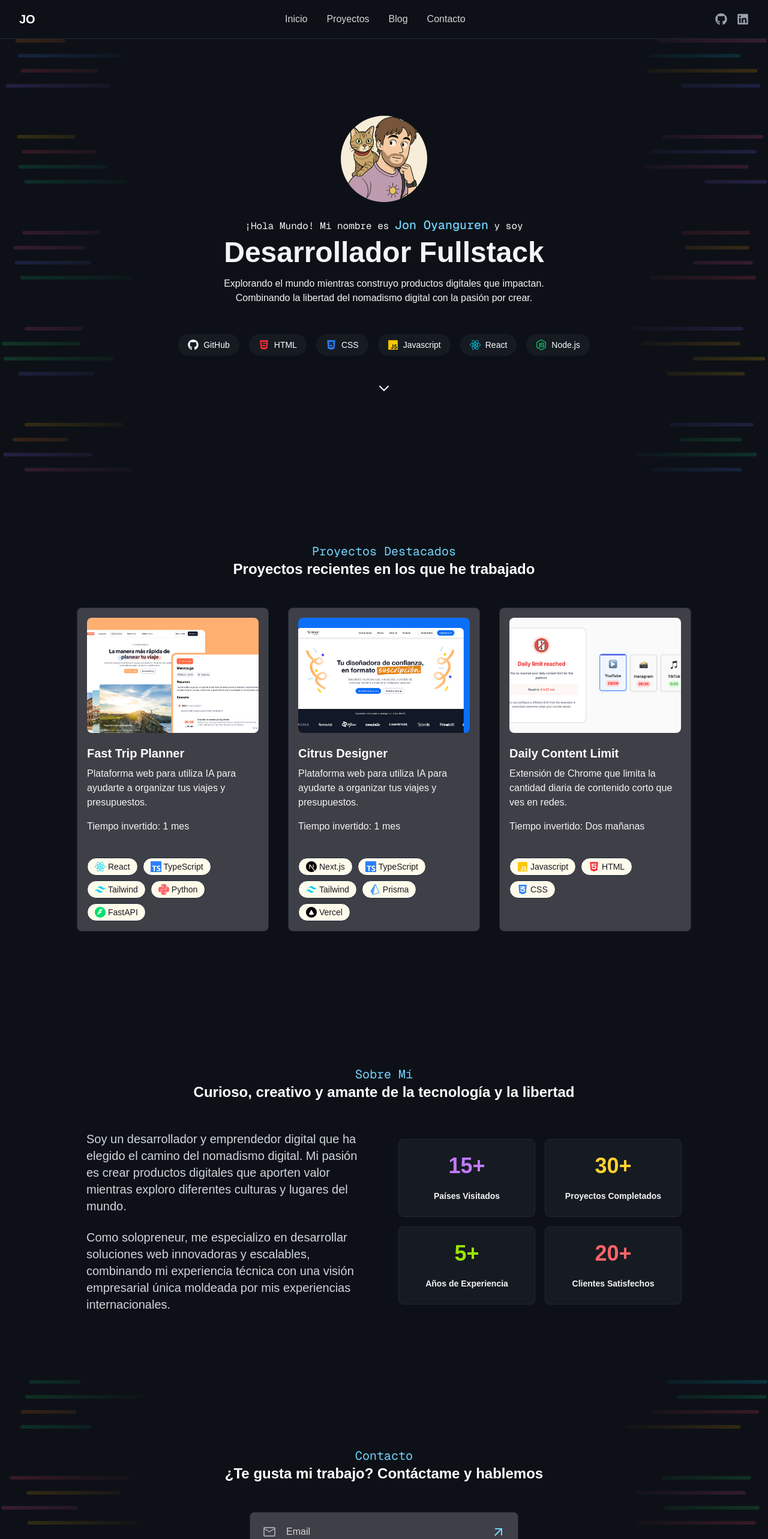
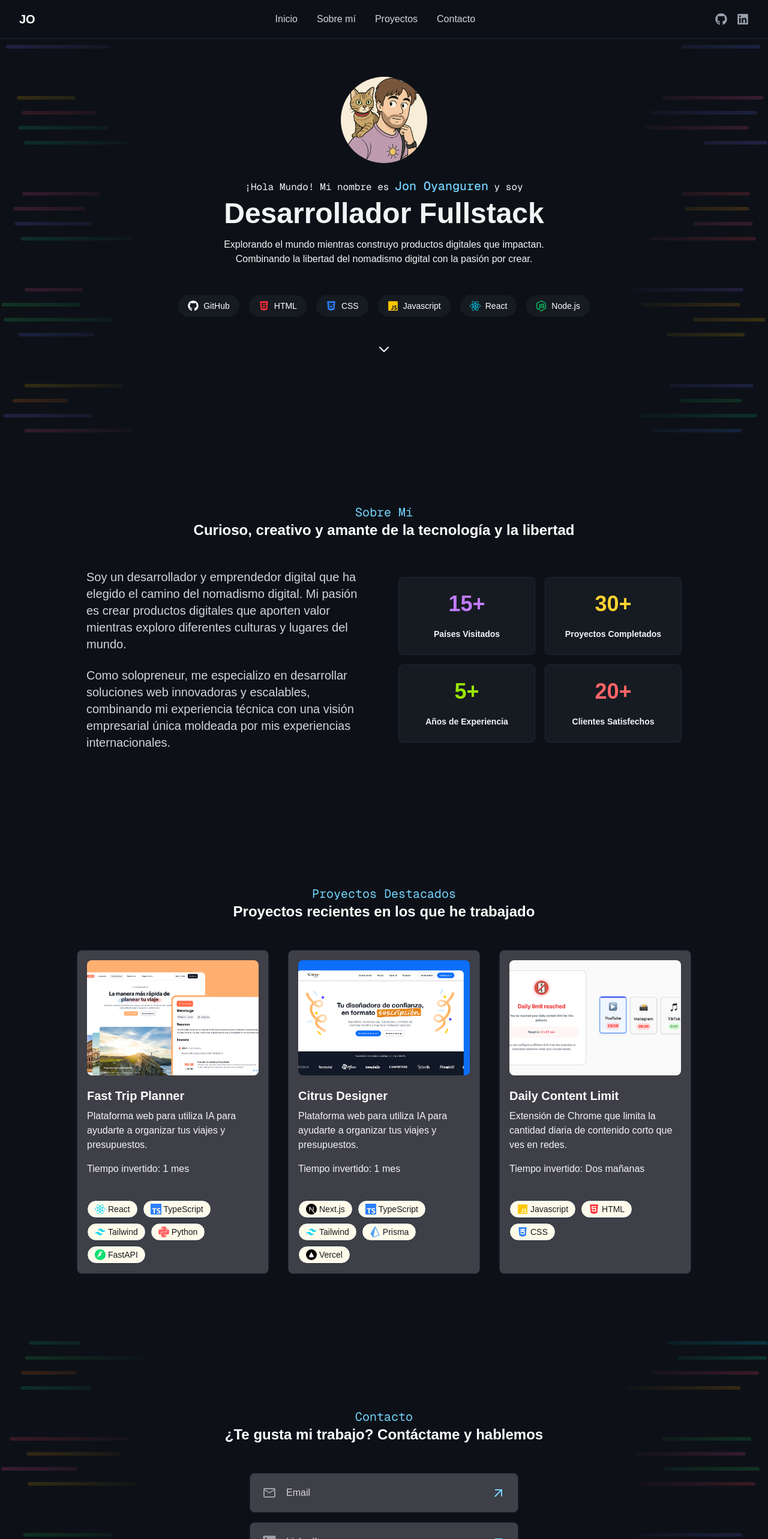
Before and after one commit to jonoyanguren/jonoyanguren-portfolio, a Next.js app: page / in a window 1280 px wide. Shown: the top 2566 px of the page at 60% size. Built offline with nearby package versions, Linux system fonts and the light colour scheme.

Commit message:
feat fix header

```diff
--- a/src/components/LandingPage.tsx
+++ b/src/components/LandingPage.tsx
@@ -9,16 +9,16 @@ export default function LandingPage() {
   return (
     <div className="flex flex-col min-h-screen">
       <Header />
-      <section id="inicio">
+      <section id="home">
         <HeroSection />
       </section>
-      <section id="proyectos">
+      <section id="about">
+        <AboutSection />
+      </section>
+      <section id="projects">
         <ProjectsSection />
       </section>
-      <section id="blog">
-        <AboutSection />
-      </section>
-      <section id="contacto">
+      <section id="contact">
         <ContactSection />
       </section>
     </div>
--- a/src/components/sections/Header.tsx
+++ b/src/components/sections/Header.tsx
@@ -5,7 +5,7 @@ import { FaGithub, FaLinkedin } from "react-icons/fa";
 
 export default function Header() {
   return (
-    <header className="top-0 left-0 right-0 z-50 bg-[#0D1117] backdrop-blur-sm border-b border-gray-800">
+    <header className="fixed top-0 left-0 right-0 z-50 bg-[#0D1117] backdrop-blur-sm border-b border-gray-800">
       <div className="max-w-7xl mx-auto px-4 sm:px-6 lg:px-8">
         <div className="flex justify-between items-center h-16">
           {/* Logo */}
@@ -16,25 +16,25 @@ export default function Header() {
           {/* Navigation */}
           <nav className="hidden md:flex space-x-8">
             <Link
-              href="#inicio"
+              href="#home"
               className="text-zinc-300 hover:text-sky-300 transition-colors"
             >
               Inicio
             </Link>
             <Link
-              href="#proyectos"
+              href="#about"
+              className="text-zinc-300 hover:text-sky-300 transition-colors"
+            >
+              Sobre mí
+            </Link>
+            <Link
+              href="#projects"
               className="text-zinc-300 hover:text-sky-300 transition-colors"
             >
               Proyectos
             </Link>
             <Link
-              href="#blog"
-              className="text-zinc-300 hover:text-sky-300 transition-colors"
-            >
-              Blog
-            </Link>
-            <Link
-              href="#contacto"
+              href="#contact"
               className="text-zinc-300 hover:text-sky-300 transition-colors"
             >
               Contacto
```
